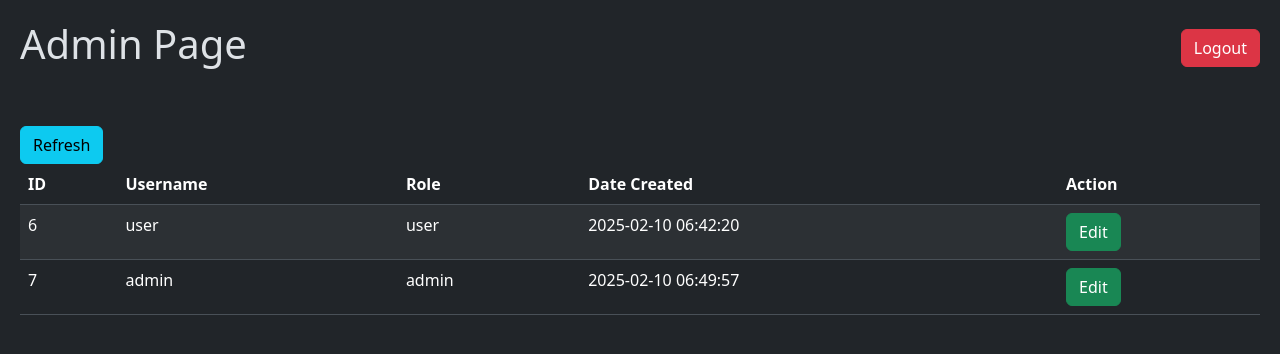
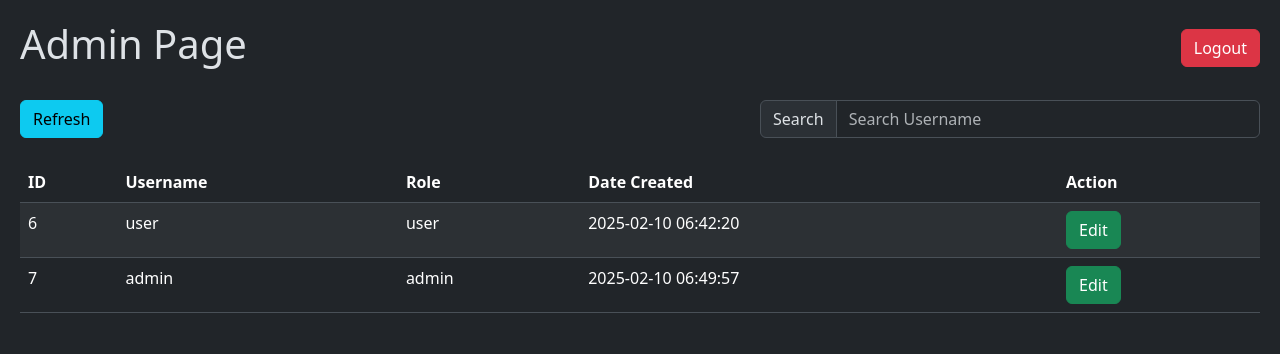
Before and after one commit to y3eet/login-register, a PHP site: page /admin.php in a window 1280 px wide. Shown: the top 354 px of the page. Run offline with PHP 8.4, Linux system fonts and the light colour scheme; the visitor is signed in with stand-in values (Sample User, id 1); data comes from the database, SQL or seed files in the repository.

Commit message:
added username search

```diff
--- a/admin.php
+++ b/admin.php
@@ -36,9 +36,15 @@ if ($user["role"] !== 'admin') {
             </form>
         </div>
     </div>
-    <button id="refresh" class="btn btn-info" style="margin-top: 50px;">
+    <div class="d-flex mt-200 gap-3 my-4 justify-content-between">
+        <button id="refresh" class="btn btn-info">
             Refresh
         </button>
+        <div class="input-group" style="max-width: 500px;">
+            <span class="input-group-text">Search</span>
+            <input id="searchUsername" type="text" class="form-control" placeholder="Search Username" aria-label="Username">
+        </div>
+    </div>
     <table class="table table-striped" id="tableBody">
         <!-- table will be rendered by ajax call fn:loadTable() -->
     </table>
@@ -81,7 +87,8 @@ if ($user["role"] !== 'admin') {
     <script>
         $(document).ready(function() {
             // renders new updated table
-            function loadTable() {
+            function loadTable(searchVal) {
+                if (!searchVal) {
                     $.ajax({
                         url: "ajax/views/users_table.php",
                         type: "GET",
@@ -89,12 +96,28 @@ if ($user["role"] !== 'admin') {
                             $("#tableBody").html(response);
                         }
                     });
+                } else {
+                    $.ajax({
+                        url: "ajax/views/users_table.php",
+                        type: "POST",
+                        data: {
+                            searchVal
+                        },
+                        success: function(response) {
+                            $("#tableBody").html(response);
+                        }
+                    });
+                }
             }
             loadTable();
             $(document).on("click", "#refresh", function() {
                 loadTable();
             });
 
+            $(document).on("input", "#searchUsername", function() {
+                let searchValue = $(this).val();
+                loadTable(searchValue);
+            });
             // open modal
             $(document).on("click", "#editBtn", function() {
                 let userId = $(this).data("id");
@@ -107,8 +130,7 @@ if ($user["role"] !== 'admin') {
                 $("#editUsername").val(username);
                 $("#editRole").val(role);
             });
-
-
+            $(document).on("")
             // updates a user by ajax call
             $("#editForm").submit(function(event) {
                 event.preventDefault();
--- a/ajax/views/users_table.php
+++ b/ajax/views/users_table.php
@@ -2,12 +2,19 @@
 include("../../database.php");
 include("../../session.php");
 
-$result = $conn->query("SELECT * FROM users");
+$result = $conn->query("SELECT * FROM users ORDER BY id");
 $current_username = get_session()["username"];
 function disable_edit(string $username, string $current_username)
 {
     return $current_username === $username ? 'disabled' : '';
 }
+
+function search_username(string $search_val, $conn)
+{
+    return $conn->query("SELECT * FROM users WHERE username LIKE '%{$search_val}%' ORDER BY id");
+}
+
+if ($_SERVER['REQUEST_METHOD'] === 'GET') {
 ?>
     <!-- table that will be rendered -->
     <thead>
@@ -19,7 +26,6 @@ function disable_edit(string $username, string $current_username)
             <th>Action</th>
         </tr>
     </thead>
-
     <tbody>
         <?php
         while ($user = $result->fetch_assoc()) {
@@ -41,3 +47,41 @@ function disable_edit(string $username, string $current_username)
         }
         ?>
     </tbody>
+<?php
+} elseif ($_SERVER['REQUEST_METHOD'] === 'POST') {
+    $search_val = $_POST["searchVal"];
+    $res = search_username($search_val, $conn);
+?>
+    <!-- table that will be rendered -->
+    <thead>
+        <tr>
+            <th>ID</th>
+            <th>Username</th>
+            <th>Role</th>
+            <th>Date Created</th>
+            <th>Action</th>
+        </tr>
+    </thead>
+    <tbody>
+        <?php
+        while ($user = $res->fetch_assoc()) {
+        ?>
+            <tr>
+                <td><?= $user["id"]; ?></td>
+                <td><?= $user["username"]; ?></td>
+                <td><?= $user["role"]; ?></td>
+                <td><?= $user["created_at"]; ?></td>
+                <td>
+                    <button id="editBtn" <?= disable_edit($user["username"], $current_username) ?>
+                        data-bs-toggle="modal" data-bs-target="#editUserModal"
+                        class="btn btn-success" data-id="<?= $user["id"]; ?>"
+                        data-username="<?= $user["username"]; ?>"
+                        data-role="<?= $user["role"]; ?>">Edit</button>
+                </td>
+            </tr>
+        <?php
+        }
+        ?>
+    </tbody>
+<?php
+}
```
Lines whose indentation alone changed are shown as unchanged.
